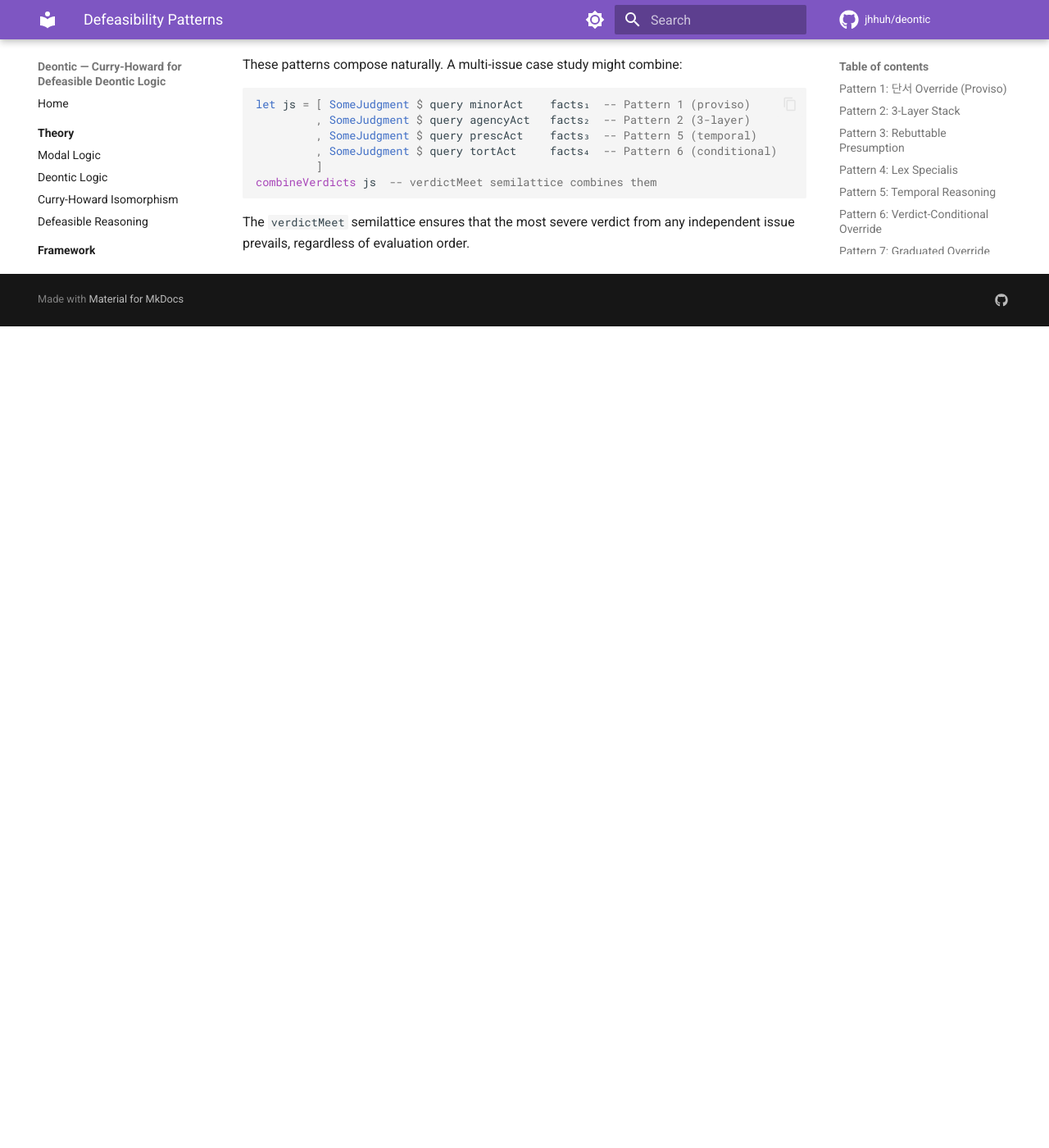
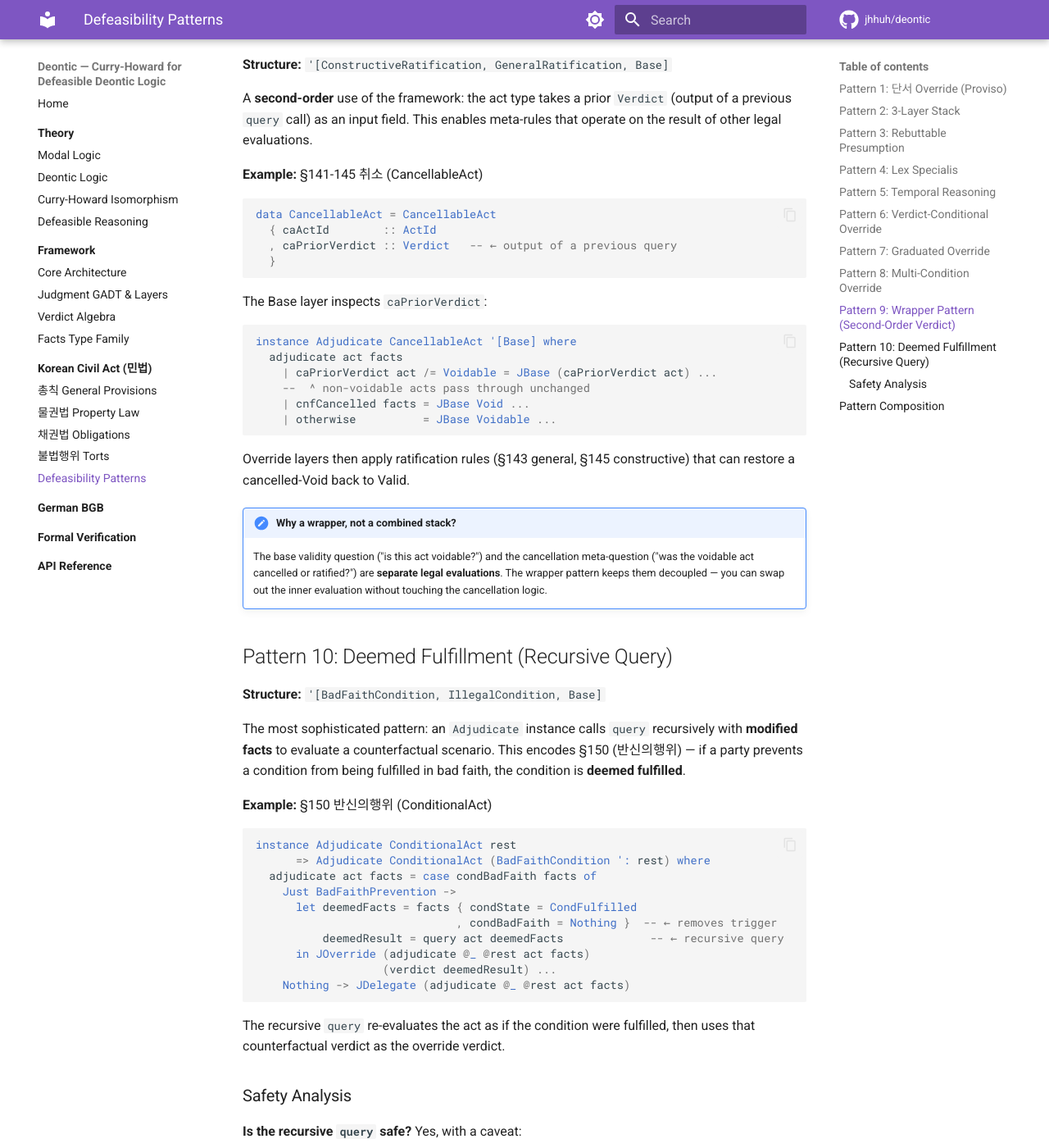
Before and after one commit to jhhuh/deontic, an MkDocs documentation site: the page built from docs/civil-act/patterns.md, in a window 1280 px wide and 1400 px high, scrolled down 3395 px. Shown: the whole window at 82% size. Built offline with MkDocs 1.6.1 and Material for MkDocs 9.7.7, drawn with Linux system fonts in a browser that asks for light colours; comment, search, counter and statistics services are not loaded; before the commit the page ends 3793 px from its top, so only the background shows below that; some of the changed text lies outside the part shown.

Commit message:
docs: document second-order patterns (wrapper + recursive query)
Add Pattern 9 (wrapper pattern — CancellableAct takes prior Verdict as
input) and Pattern 10 (deemed fulfillment — recursive query with modified
facts for §150 counterfactual reasoning) to the patterns catalog.

Update README with new modules, articles table (§134-§152), and design
principles section on second-order patterns including safety analysis of
bounded recursion.

````diff
--- a/docs/civil-act/patterns.md
+++ b/docs/civil-act/patterns.md
@@ -143,6 +143,92 @@
 
 All four conditions must hold simultaneously.
 
+## Pattern 9: Wrapper Pattern (Second-Order Verdict)
+
+**Structure:** `'[ConstructiveRatification, GeneralRatification, Base]`
+
+A **second-order** use of the framework: the act type takes a prior `Verdict`
+(output of a previous `query` call) as an input field. This enables meta-rules
+that operate on the result of other legal evaluations.
+
+**Example:** §141-145 취소 (CancellableAct)
+
+```haskell
+data CancellableAct = CancellableAct
+  { caActId        :: ActId
+  , caPriorVerdict :: Verdict   -- ← output of a previous query
+  }
+```
+
+The Base layer inspects `caPriorVerdict`:
+
+```haskell
+instance Adjudicate CancellableAct '[Base] where
+  adjudicate act facts
+    | caPriorVerdict act /= Voidable = JBase (caPriorVerdict act) ...
+    --  ^ non-voidable acts pass through unchanged
+    | cnfCancelled facts = JBase Void ...
+    | otherwise          = JBase Voidable ...
+```
+
+Override layers then apply ratification rules (§143 general, §145 constructive)
+that can restore a cancelled-Void back to Valid.
+
+!!! note "Why a wrapper, not a combined stack?"
+    The base validity question ("is this act voidable?") and the cancellation
+    meta-question ("was the voidable act cancelled or ratified?") are
+    **separate legal evaluations**. The wrapper pattern keeps them decoupled —
+    you can swap out the inner evaluation without touching the cancellation logic.
+
+## Pattern 10: Deemed Fulfillment (Recursive Query)
+
+**Structure:** `'[BadFaithCondition, IllegalCondition, Base]`
+
+The most sophisticated pattern: an `Adjudicate` instance calls `query`
+recursively with **modified facts** to evaluate a counterfactual scenario.
+This encodes §150 (반신의행위) — if a party prevents a condition from being
+fulfilled in bad faith, the condition is **deemed fulfilled**.
+
+**Example:** §150 반신의행위 (ConditionalAct)
+
+```haskell
+instance Adjudicate ConditionalAct rest
+      => Adjudicate ConditionalAct (BadFaithCondition ': rest) where
+  adjudicate act facts = case condBadFaith facts of
+    Just BadFaithPrevention ->
+      let deemedFacts = facts { condState = CondFulfilled
+                              , condBadFaith = Nothing }  -- ← removes trigger
+          deemedResult = query act deemedFacts             -- ← recursive query
+      in JOverride (adjudicate @_ @rest act facts)
+                   (verdict deemedResult) ...
+    Nothing -> JDelegate (adjudicate @_ @rest act facts)
+```
+
+The recursive `query` re-evaluates the act as if the condition were fulfilled,
+then uses that counterfactual verdict as the override verdict.
+
+### Safety Analysis
+
+**Is the recursive `query` safe?** Yes, with a caveat:
+
+1. **Termination guarantee:** Setting `condBadFaith = Nothing` removes the only
+   trigger for the `BadFaithCondition` layer. On re-entry, `Nothing` matches
+   the catch-all → `JDelegate` → no further recursion. Maximum depth: **1**.
+
+2. **No shared state:** `query` is pure — no mutation, no side effects. The
+   modified facts are a local copy.
+
+3. **Fragility risk:** The termination guarantee is a **convention**, not a
+   compile-time invariant. A future developer adding a new trigger to
+   `BadFaithCondition` could break the depth bound. Consider:
+    - Documenting the recursion contract in the module
+    - Adding a depth counter to `ConditionalFacts` as a safety net (not currently needed)
+
+!!! warning "Not infinitely composable"
+    Unlike Patterns 1-8, this pattern does **not** compose arbitrarily. Nesting
+    two recursive-query patterns could create mutual recursion. Currently safe
+    because `ConditionalAct` is the only act type using this pattern.
+
 ## Pattern Composition
 
 These patterns compose naturally. A multi-issue case study might combine:
````
Also changed, not shown: README.md (+21 -0 lines).
